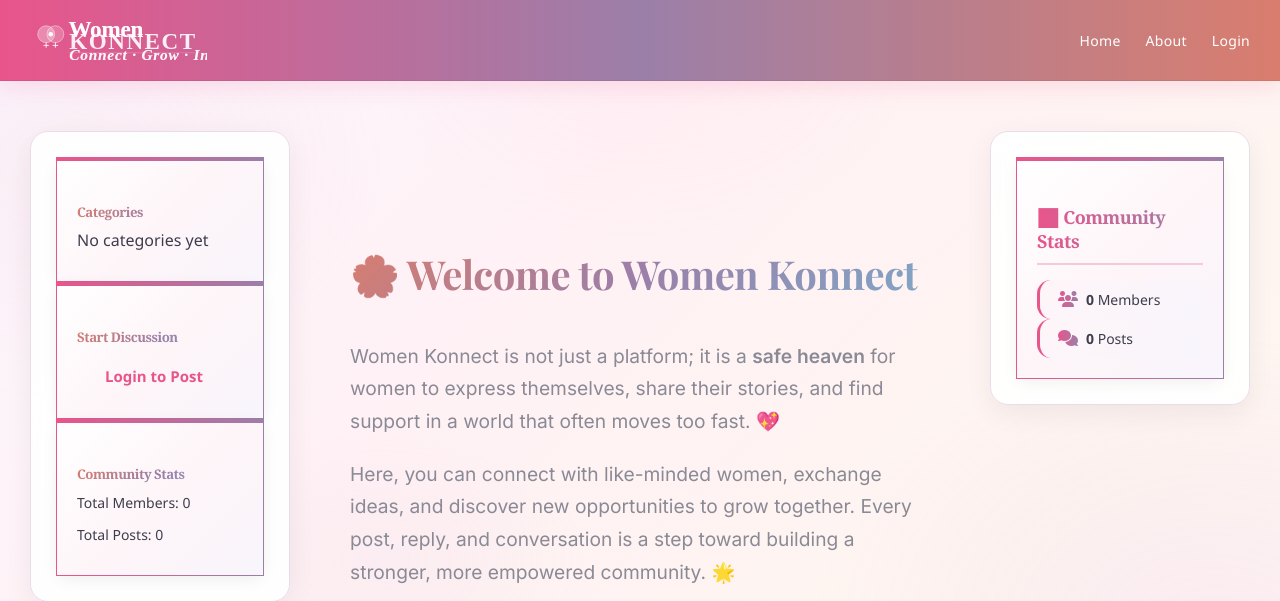
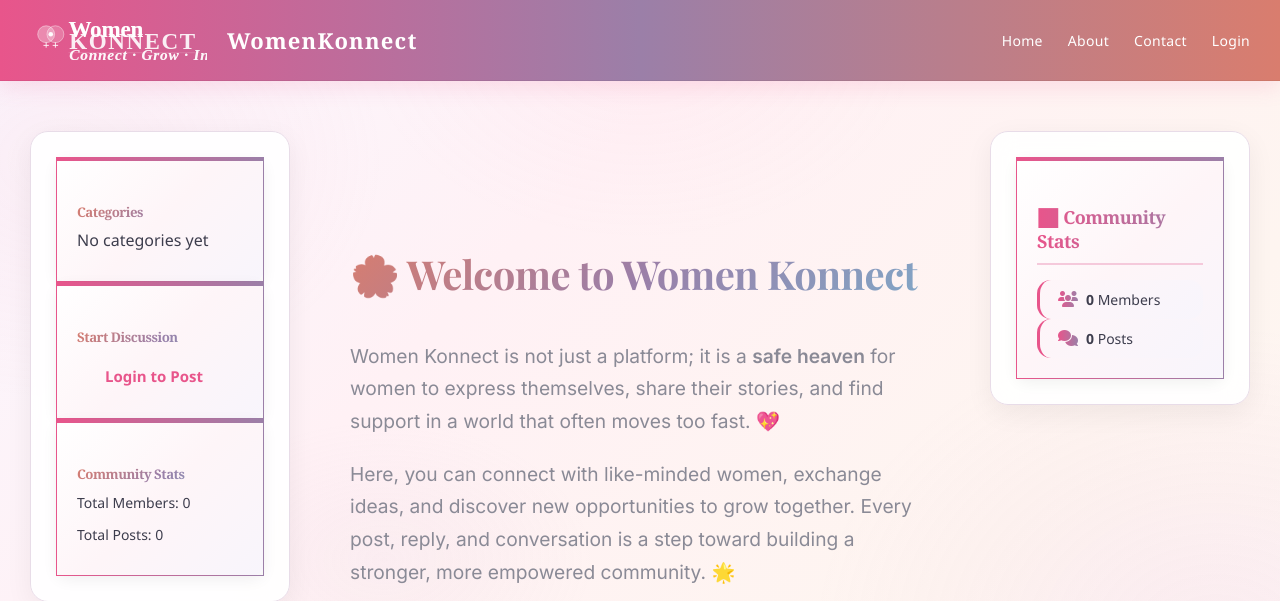
Before and after one commit to monikasareeen-bit/womenkonnect, a Django app: page /about/ in a window 1280 px wide. Shown: the top 601 px of the page. Run offline with Django 5.2, Linux system fonts and the light colour scheme; data that the repository does not hold is empty.

```diff
--- a/community/static/community/css/complete.css
+++ b/community/static/community/css/complete.css
@@ -1538,3 +1538,33 @@ select.form-control {
         font-size: 14px;
     }
 }
+
+.logo img {
+    display: block;
+    max-height: 50px;
+    width: auto;
+}
+
+.logo span {
+    font-family: 'Georgia', serif;
+    font-size: 22px;
+    color: #ffffff;
+    font-weight: 700;
+    margin-left: 10px;
+}
+
+.top-navbar .logo a {
+    display: flex;
+    align-items: center;
+    gap: 10px;
+}
+
+@media (max-width: 576px) {
+    .logo img {
+        max-height: 40px;
+    }
+
+    .logo span {
+        font-size: 18px;
+    }
+}
--- a/community/templates/community/base.html
+++ b/community/templates/community/base.html
@@ -24,32 +24,39 @@
 <body>
 
     <!-- Navbar -->
-    <header class="top-navbar">
+    <header>
+        <div class="top-navbar">
+            <!-- Logo -->
             <div class="logo">
                 <a href="{% url 'home' %}">
-                <img src="{% static 'community/images/womenkonnect-logo.svg' %}"
-                     alt="WomenKonnect"
-                     height="50"
-                     style="display:block;">
+                    <img src="{% static 'community/images/womenkonnect-logo.svg' %}" alt="WomenKonnect" height="50">
+                    <span>WomenKonnect</span>
                 </a>
             </div>
 
+            <!-- Navigation Links -->
             <nav class="nav-links">
                 <a href="{% url 'home' %}">Home</a>
                 <a href="{% url 'about' %}">About</a>
+                <a href="{% url 'contact' %}">Contact</a>
 
                 {% if user.is_authenticated %}
+                <div class="user-menu">
+                    <span class="username">{{ user.username }}</span>
+                    <div class="dropdown-menu">
                         <a href="{% url 'profile' %}">Profile</a>
-            <form method="post" action="{% url 'logout' %}" style="display: inline; margin: 0;">
+                        <form method="post" action="{% url 'logout' %}">
                             {% csrf_token %}
-                <button type="submit" class="logout-link logout-btn">Logout</button>
+                            <button type="submit" class="logout-btn">Logout</button>
                         </form>
+                    </div>
+                </div>
                 {% else %}
-            <a href="{% url 'login' %}" class="login-link">Login</a>
+                <a href="{% url 'login' %}">Login</a>
                 {% endif %}
             </nav>
+        </div>
     </header>
-
     <!-- Main Layout -->
     <div class="layout-container">
 
@@ -89,9 +96,7 @@
         <div class="footer-container">
             <!-- About Section -->
             <div class="footer-section about">
-                <img src="{% static 'community/images/womenkonnect-logo.svg' %}"
-                     alt="WomenKonnect"
-                     height="40"
+                <img src="{% static 'community/images/womenkonnect-logo.svg' %}" alt="WomenKonnect" height="40"
                     style="margin-bottom: 10px; filter: brightness(0) invert(1);">
                 <p>A safe and supportive space for women to share, discuss, and grow together.</p>
                 <div class="social-icons">
```
Lines whose indentation alone changed are shown as unchanged.
